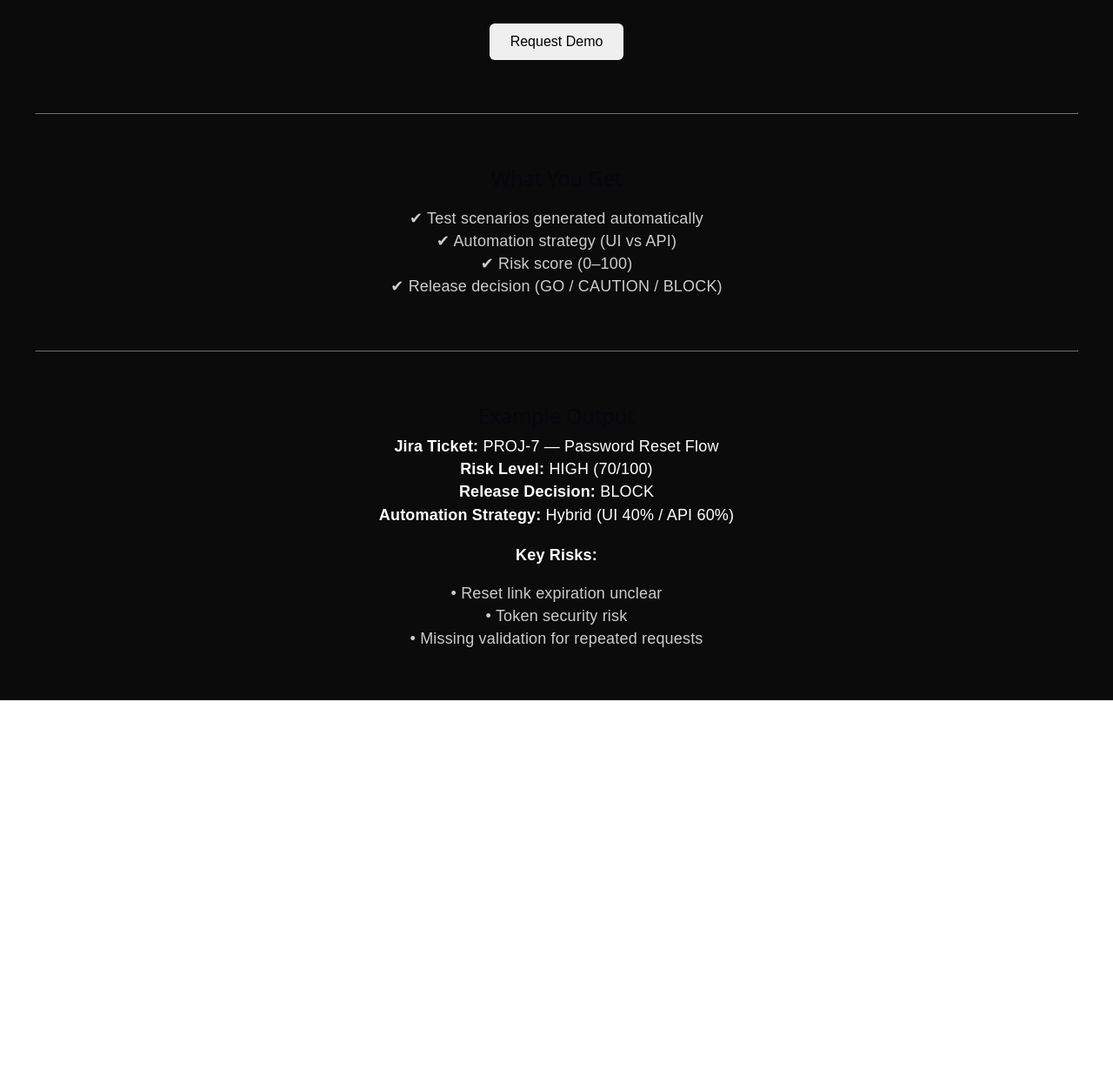
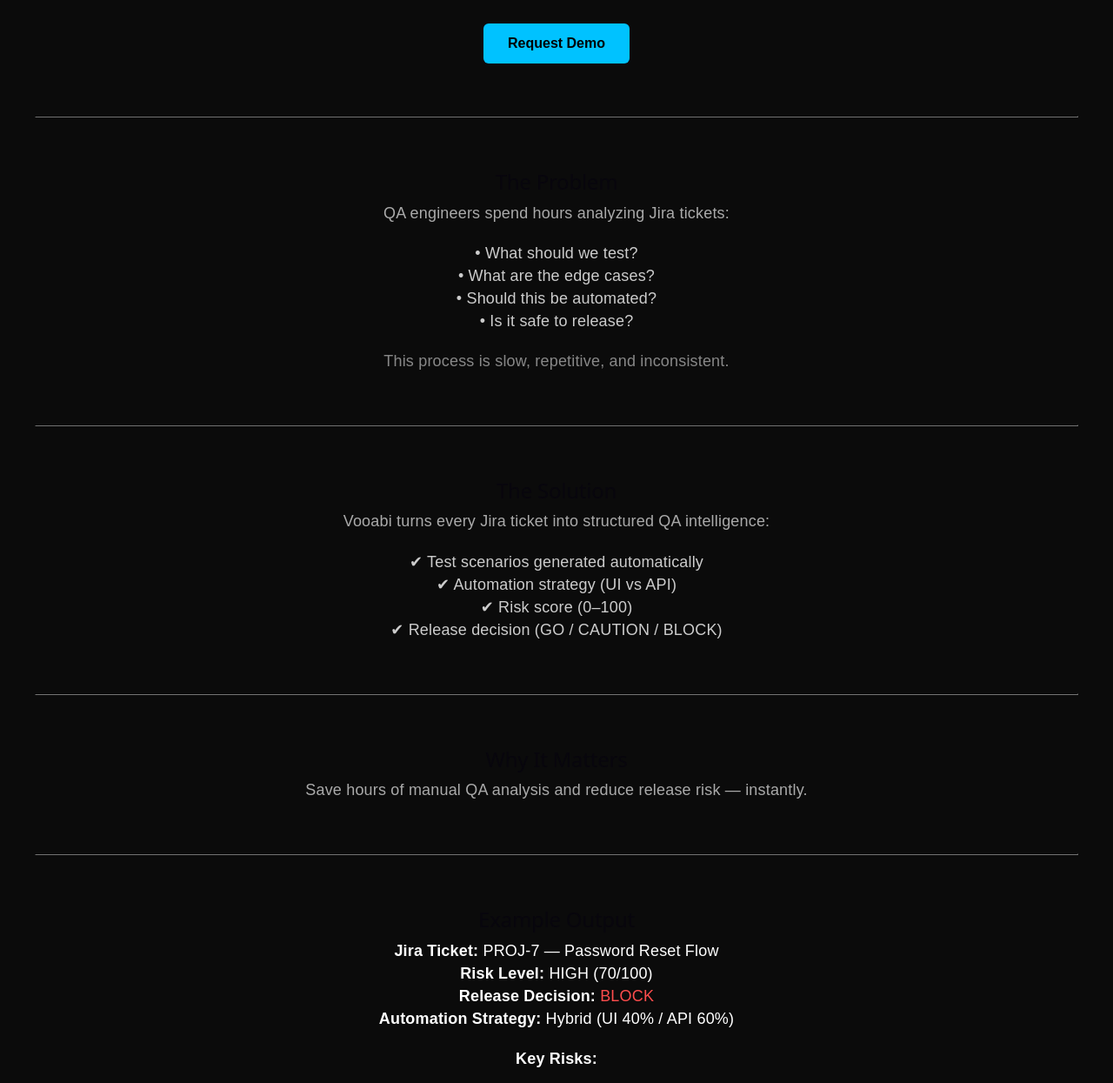
Before and after one commit to jackyilmaz/vooabi-web, a website built with Vite: page index.html in a window 1280 px wide. Shown: the part 163-1408 px from the top of the page at 87% size. Before the commit the page ends 968 px from the top, so only its background shows below. Built offline with nearby package versions, Linux system fonts and the light colour scheme.

Commit message:
feat: rewrite landing page with problem-solution copy and improved messaging

```diff
--- a/index.html
+++ b/index.html
@@ -4,25 +4,52 @@
     <meta charset="UTF-8" />
     <link rel="icon" type="image/svg+xml" href="/favicon.svg" />
     <meta name="viewport" content="width=device-width, initial-scale=1.0" />
-    <title>vooabi-web</title>
+    <title>Vooabi — QA Decision Engine</title>
   </head>
+
   <body style="background:#0b0b0b; color:white; font-family:Arial; text-align:center; padding:40px;">
 
-  <h1 style="font-size:42px; margin-bottom:10px;">
-    AI-Powered QA Decision Engine
+    <!-- HERO -->
+    <h1 style="font-size:44px; margin-bottom:10px;">
+      Stop Guessing What to Test
     </h1>
 
     <p style="color:#aaa; font-size:18px; max-width:700px; margin:0 auto 30px;">
-    Turn Jira tickets into test strategy, automation plans, and release decisions — in seconds.
+      Turn Jira tickets into test strategy, automation plans, and release decisions in seconds — not hours.
     </p>
 
-  <button style="padding:12px 24px; font-size:16px; border:none; border-radius:6px; cursor:pointer;">
+    <button style="padding:14px 28px; font-size:16px; border:none; border-radius:6px; cursor:pointer; background:#00c2ff; color:#000; font-weight:bold;">
       Request Demo
     </button>
 
     <hr style="margin:60px 0; border-color:#222;" />
 
-  <h2>What You Get</h2>
+    <!-- PROBLEM -->
+    <h2>The Problem</h2>
+
+    <p style="color:#aaa; max-width:700px; margin:0 auto 20px;">
+      QA engineers spend hours analyzing Jira tickets:
+    </p>
+
+    <ul style="list-style:none; padding:0; color:#ccc;">
+      <li>• What should we test?</li>
+      <li>• What are the edge cases?</li>
+      <li>• Should this be automated?</li>
+      <li>• Is it safe to release?</li>
+    </ul>
+
+    <p style="color:#888; margin-top:20px;">
+      This process is slow, repetitive, and inconsistent.
+    </p>
+
+    <hr style="margin:60px 0; border-color:#222;" />
+
+    <!-- SOLUTION -->
+    <h2>The Solution</h2>
+
+    <p style="color:#aaa; max-width:700px; margin:0 auto 20px;">
+      Vooabi turns every Jira ticket into structured QA intelligence:
+    </p>
 
     <ul style="list-style:none; padding:0; color:#ccc;">
       <li>✔ Test scenarios generated automatically</li>
@@ -33,12 +60,22 @@
 
     <hr style="margin:60px 0; border-color:#222;" />
 
+    <!-- WHY IT MATTERS -->
+    <h2>Why It Matters</h2>
+
+    <p style="color:#aaa; max-width:700px; margin:0 auto;">
+      Save hours of manual QA analysis and reduce release risk — instantly.
+    </p>
+
+    <hr style="margin:60px 0; border-color:#222;" />
+
+    <!-- EXAMPLE -->
     <h2>Example Output</h2>
 
     <p><strong>Jira Ticket:</strong> PROJ-7 — Password Reset Flow</p>
 
     <p><strong>Risk Level:</strong> HIGH (70/100)</p>
-  <p><strong>Release Decision:</strong> BLOCK</p>
+    <p><strong>Release Decision:</strong> <span style="color:#ff4d4d;">BLOCK</span></p>
     <p><strong>Automation Strategy:</strong> Hybrid (UI 40% / API 60%)</p>
 
     <p style="margin-top:20px;"><strong>Key Risks:</strong></p>
```
Lines whose indentation alone changed are shown as unchanged.
